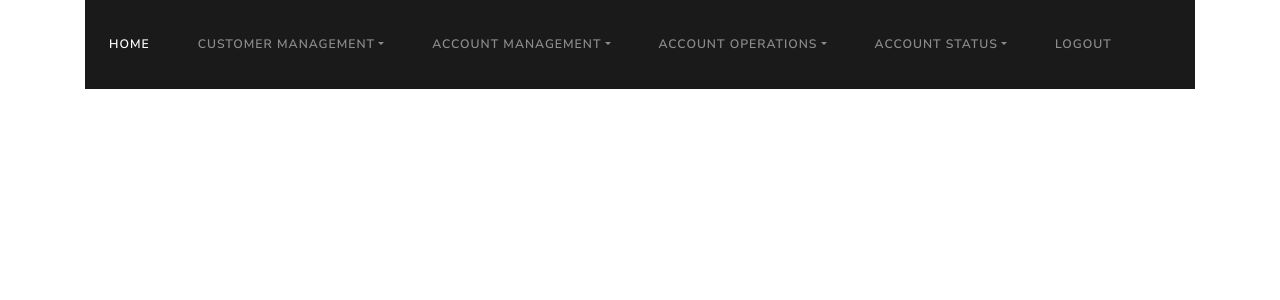
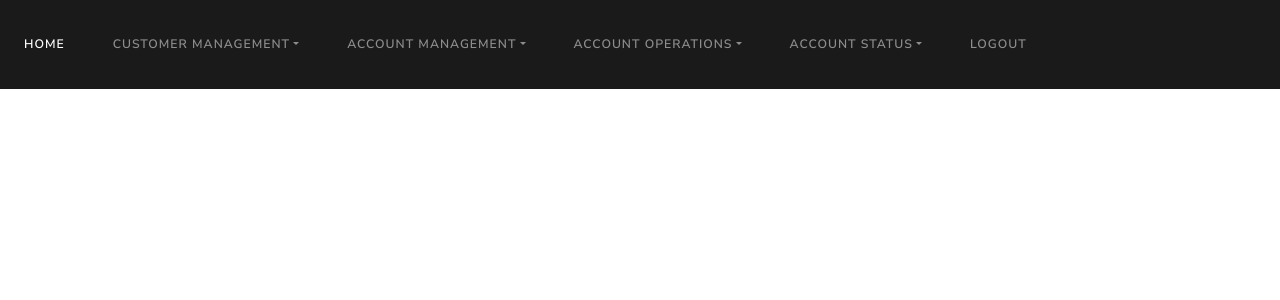
Before and after one commit to karthik-minnikanti/Banking-Management-System, a Flask app: page / in a window 1280 px wide. Shown: the top 300 px of the page. Run offline with Flask 2, Linux system fonts and the light colour scheme; the visitor is signed in with stand-in values (Sample User, id 1); some libraries are stand-ins or nearby versions.

Commit message:
init master

```diff
--- a/templates/index.html
+++ b/templates/index.html
@@ -4,7 +4,7 @@
       rel="stylesheet"
       href="https://bootswatch.com/4/lux/bootstrap.min.css"
     />
-    <div class="container">
+<div class="container">
 <div class="row mt-5">
     <div class="col-md-6 m-auto">
       <div class="card card-body">
--- a/templates/layout.html
+++ b/templates/layout.html
@@ -14,7 +14,7 @@
     <title>Node.js & Passport Login App</title>
   </head>
   <body>
-    <div class="container"></div>{% block body %}{% endblock %}</div>
+    {% block body %}{% endblock %}
     <script>
 
     </script>
--- a/templates/navbar.html
+++ b/templates/navbar.html
@@ -2,7 +2,9 @@
 <script src="https://cdn.jsdelivr.net/npm/popper.js@1.16.0/dist/umd/popper.min.js" integrity="sha384-Q6E9RHvbIyZFJoft+2mJbHaEWldlvI9IOYy5n3zV9zzTtmI3UksdQRVvoxMfooAo" crossorigin="anonymous"></script>
 <script src="https://stackpath.bootstrapcdn.com/bootstrap/4.5.0/js/bootstrap.min.js" integrity="sha384-OgVRvuATP1z7JjHLkuOU7Xw704+h835Lr+6QL9UvYjZE3Ipu6Tp75j7Bh/kR0JKI" crossorigin="anonymous"></script>
 <link rel="stylesheet" href="https://bootswatch.com/4/lux/bootstrap.min.css">
-<div class="container"><nav class="navbar navbar-expand-lg navbar-dark bg-primary">
+<meta name="viewport" content="width=device-width, initial-scale=1">
+
+<nav class="navbar navbar-expand-lg navbar-dark bg-primary">
 
     <button class="navbar-toggler" type="button" data-toggle="collapse" data-target="#navbarColor01" aria-controls="navbarColor01" aria-expanded="false" aria-label="Toggle navigation">
       <span class="navbar-toggler-icon"></span>
@@ -52,5 +54,5 @@
       </ul>
     </div>
   </nav>
-</div>
+
 {% block body %}{% endblock %}
```
